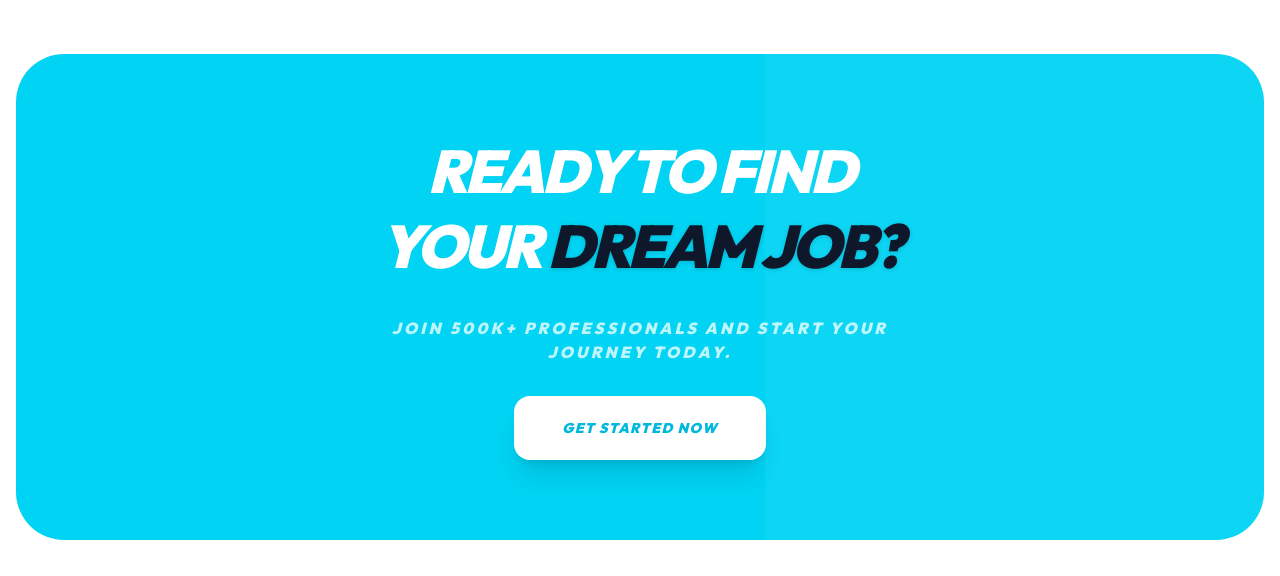
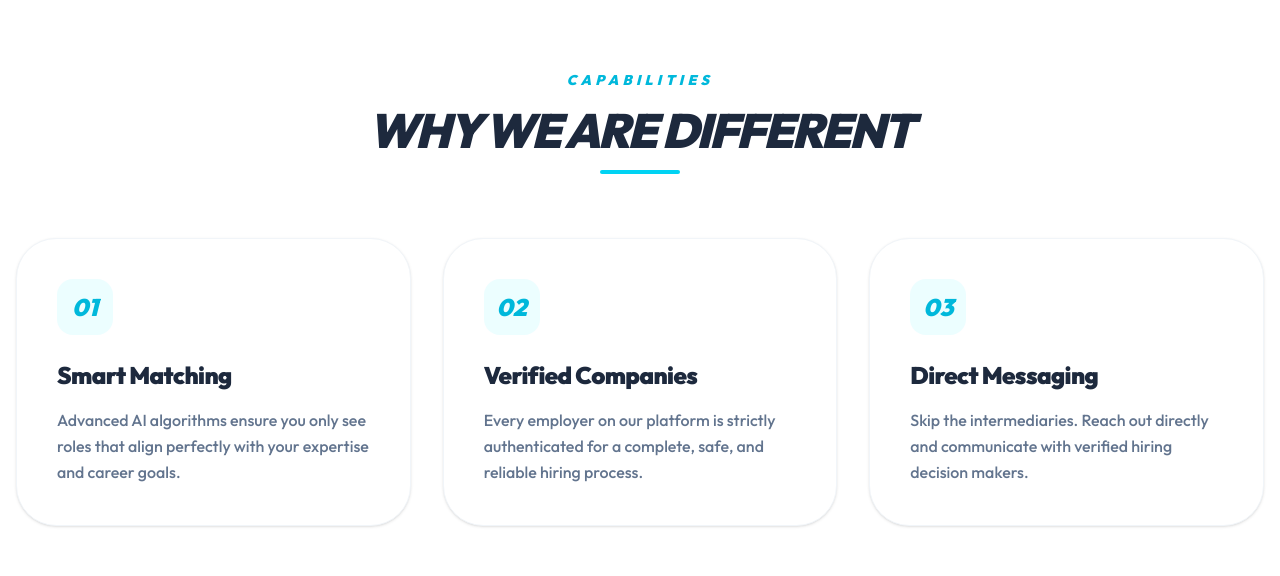
Before and after one commit to Udhaykrishn/nextHire-frontend, a Next.js app: page / in a window 1280 px wide. Shown: the part 1235-1811 px from the top of the page. Built offline with nearby package versions, Linux system fonts and the light colour scheme; no server answers.

Commit message:
feat(landing): implement features section

```diff
--- /dev/null
+++ b/modules/landing/components/features.tsx
@@ -0,0 +1,62 @@
+export function Features() {
+  return (
+    <section className="py-24 px-4 bg-white relative overflow-hidden">
+      <div className="absolute top-0 left-0 w-full h-full bg-gradient-to-b from-slate-50 to-white -z-10" />
+      <div className="max-w-7xl mx-auto">
+        <div className="text-center mb-16 space-y-4">
+          <h2 className="text-sm font-black text-cyan-500 uppercase tracking-[0.3em] italic">
+            Capabilities
+          </h2>
+          <p className="text-4xl lg:text-5xl font-black text-slate-800 uppercase tracking-tighter italic">
+            Why we are different
+          </p>
+          <div className="w-20 h-1 bg-cyan-400 mx-auto rounded-full" />
+        </div>
+        <div className="grid grid-cols-1 md:grid-cols-2 lg:grid-cols-3 gap-8">
+          <div className="p-10 rounded-[2.5rem] bg-white border border-slate-100 shadow-sm hover:shadow-xl transition-shadow duration-300">
+            <div className="w-14 h-14 bg-cyan-50 rounded-2xl flex items-center justify-center mb-6">
+              <span className="text-2xl font-black text-cyan-500 italic">
+                01
+              </span>
+            </div>
+            <h3 className="text-2xl font-black text-slate-800 mb-4 tracking-tight">
+              Smart Matching
+            </h3>
+            <p className="text-slate-500 font-medium leading-relaxed">
+              Advanced AI algorithms ensure you only see roles that align
+              perfectly with your expertise and career goals.
+            </p>
+          </div>
+          <div className="p-10 rounded-[2.5rem] bg-white border border-slate-100 shadow-sm hover:shadow-xl transition-shadow duration-300">
+            <div className="w-14 h-14 bg-cyan-50 rounded-2xl flex items-center justify-center mb-6">
+              <span className="text-2xl font-black text-cyan-500 italic">
+                02
+              </span>
+            </div>
+            <h3 className="text-2xl font-black text-slate-800 mb-4 tracking-tight">
+              Verified Companies
+            </h3>
+            <p className="text-slate-500 font-medium leading-relaxed">
+              Every employer on our platform is strictly authenticated for a
+              complete, safe, and reliable hiring process.
+            </p>
+          </div>
+          <div className="p-10 rounded-[2.5rem] bg-white border border-slate-100 shadow-sm hover:shadow-xl transition-shadow duration-300">
+            <div className="w-14 h-14 bg-cyan-50 rounded-2xl flex items-center justify-center mb-6">
+              <span className="text-2xl font-black text-cyan-500 italic">
+                03
+              </span>
+            </div>
+            <h3 className="text-2xl font-black text-slate-800 mb-4 tracking-tight">
+              Direct Messaging
+            </h3>
+            <p className="text-slate-500 font-medium leading-relaxed">
+              Skip the intermediaries. Reach out directly and communicate with
+              verified hiring decision makers.
+            </p>
+          </div>
+        </div>
+      </div>
+    </section>
+  );
+}
```
